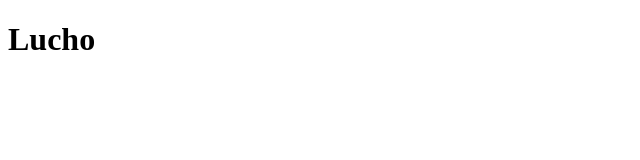
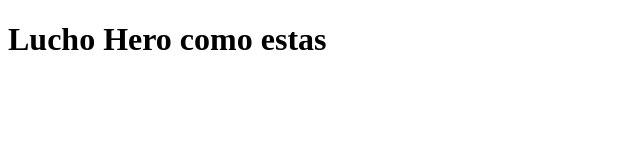
Before and after one commit to luchohero/nodepruebalucho, a website: page public/index.html in a window 1280 px wide. Shown: the whole page, without its empty margins (0-640 px from the left). Drawn offline with Linux system fonts and the light colour scheme.

Commit message:
como estas
:D

```diff
--- a/public/index.html
+++ b/public/index.html
@@ -5,6 +5,6 @@
     <title>Hola</title>
   </head>
   <body>
-    <h1>Lucho</h1>
+    <h1>Lucho Hero como estas</h1>
   </body>
 </html>
```
